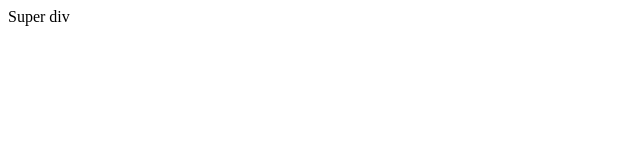
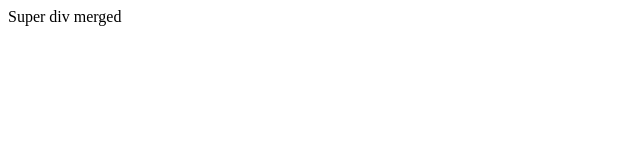
Before and after one commit to karyisel/Prueba, a plain HTML site: page index.html in a window 1280 px wide. Shown: the full height of the page, 0-640 px from the left. Drawn offline with Linux system fonts and the light colour scheme.

```diff
--- a/index.html
+++ b/index.html
@@ -1,3 +1,3 @@
 <div>
-	Super div
+	Super div merged
 </div>
```
